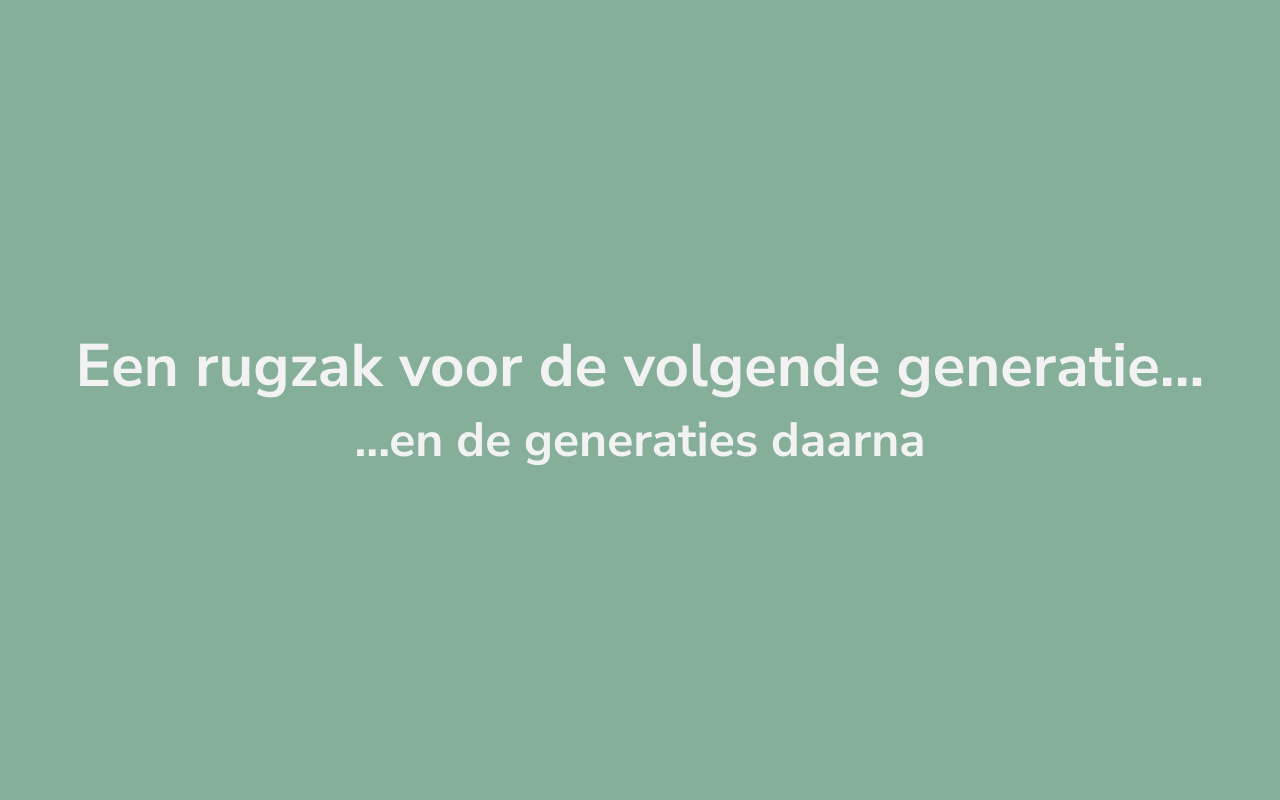
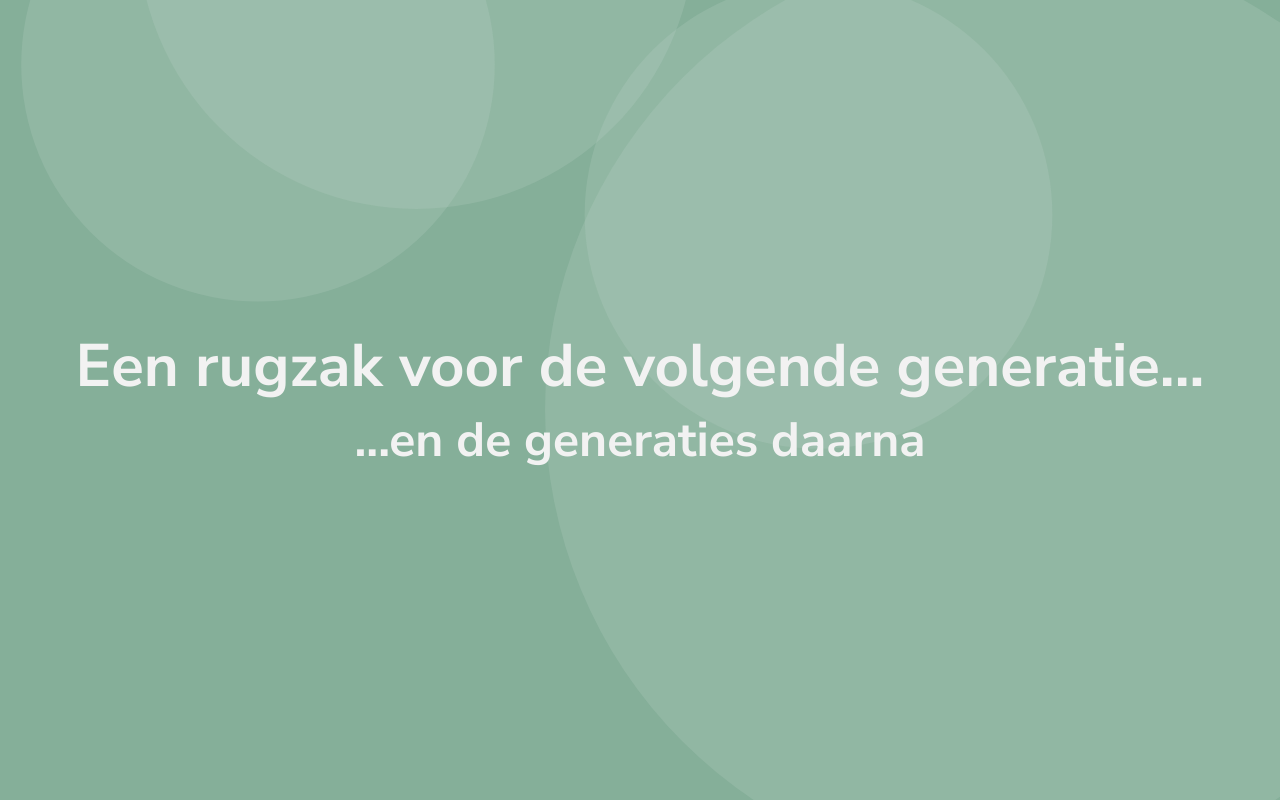
Before and after one commit to jordyslagter/circulaire-impact, a Next.js app in the folder pitchdeck/: page /circulaire-impact/ in a window 1280 px wide. Shown: the top 800 px of the page. Built offline with nearby package versions, Linux system fonts and the light colour scheme.

Commit message:
add particles to landing background

```diff
--- a/pitchdeck/package.json
+++ b/pitchdeck/package.json
@@ -10,6 +10,9 @@
   "dependencies": {
     "@gsap/react": "^2.1.2",
     "@tailwindcss/postcss": "^4.1.17",
+    "@tsparticles/engine": "^3.9.1",
+    "@tsparticles/react": "^3.0.0",
+    "@tsparticles/slim": "^3.9.1",
     "clsx": "^2.1.1",
     "gsap": "^3.14.1",
     "next": "^16.0.8",
--- /dev/null
+++ b/pitchdeck/src/components/ParticlesEffect.tsx
@@ -0,0 +1,92 @@
+import { FC, useEffect, useMemo, useState } from "react";
+import Particles, { initParticlesEngine } from "@tsparticles/react";
+import {
+  type Container,
+  type ISourceOptions,
+  MoveDirection,
+  OutMode,
+} from "@tsparticles/engine";
+// import { loadAll } from "@tsparticles/all"; // if you are going to use `loadAll`, install the "@tsparticles/all" package too.
+// import { loadFull } from "tsparticles"; // if you are going to use `loadFull`, install the "tsparticles" package too.
+import { loadSlim } from "@tsparticles/slim"; // if you are going to use `loadSlim`, install the "@tsparticles/slim" package too.
+// import { loadBasic } from "@tsparticles/basic"; // if you are going to use `loadBasic`, install the "@tsparticles/basic" package too.
+
+const ParticlesEffect: FC = () => {
+  const [init, setInit] = useState(false);
+
+  // this should be run only once per application lifetime
+  useEffect(() => {
+    initParticlesEngine(async (engine) => {
+      // you can initiate the tsParticles instance (engine) here, adding custom shapes or presets
+      // this loads the tsparticles package bundle, it's the easiest method for getting everything ready
+      // starting from v2 you can add only the features you need reducing the bundle size
+      //await loadAll(engine);
+      //await loadFull(engine);
+      await loadSlim(engine);
+      //await loadBasic(engine);
+    }).then(() => {
+      setInit(true);
+    });
+  }, []);
+
+  const particlesLoaded = async (container?: Container): Promise<void> => {
+    console.log(container);
+  };
+
+  const options: ISourceOptions = useMemo(
+    () => ({
+      fullScreen: { enable: false },
+      fpsLimit: 120,
+      particles: {
+        color: {
+          value: "#c2d7cc",
+        },
+        links: {
+          enable: false,
+        },
+        move: {
+          direction: MoveDirection.top,
+          enable: true,
+          outModes: {
+            default: OutMode.out,
+          },
+          random: false,
+          speed: 1,
+          straight: false,
+        },
+        number: {
+          density: {
+            enable: true,
+          },
+          value: 10,
+        },
+        opacity: {
+          value: 0.2,
+        },
+        shape: {
+          type: "circle",
+        },
+        size: {
+          value: { min: 100, max: 1000 },
+        },
+      },
+      detectRetina: true,
+    }),
+    [],
+  );
+
+  if (init) {
+    return (
+      <Particles
+        id="tsparticles"
+        className="w-full h-full"
+        particlesLoaded={particlesLoaded}
+        options={options}
+      />
+    );
+  }
+
+  return <></>;
+};
+
+export default ParticlesEffect;
--- a/pitchdeck/src/pages/index.tsx
+++ b/pitchdeck/src/pages/index.tsx
@@ -5,6 +5,7 @@ import Section from "../components/Section";
 import { clsx } from "clsx";
 import { IoChatbubblesOutline } from "react-icons/io5";
 import { IoPeopleCircleOutline } from "react-icons/io5";
+import ParticlesEffect from "../components/ParticlesEffect";
 
 const Home: FC = () => {
   const title = useRef(null);
@@ -20,15 +21,18 @@ const Home: FC = () => {
       <Section
         className={clsx(
           "bg-gtgreen flex flex-col justify-center content-center items-center",
-          "text-antiprimary text-center font-bold",
+          "text-antiprimary text-center font-bold relative overflow-hidden",
         )}
       >
-        <h1 ref={title} className={clsx("text-6xl")}>
+        <h1 ref={title} className={clsx("text-6xl z-10")}>
           Een rugzak voor de volgende generatie...
         </h1>
-        <h2 ref={subTitle} className={clsx("text-5xl mt-5")}>
+        <h2 ref={subTitle} className={clsx("text-5xl mt-5 z-10")}>
           ...en de generaties daarna
         </h2>
+        <div className="absolute inset-0">
+          <ParticlesEffect />
+        </div>
       </Section>
       <Section className={clsx("grid grid-cols-2 grid-rows-2 items-center")}>
         <div
```
Also changed, not shown: 1 other file (tests, documents, lock files or other folders).
